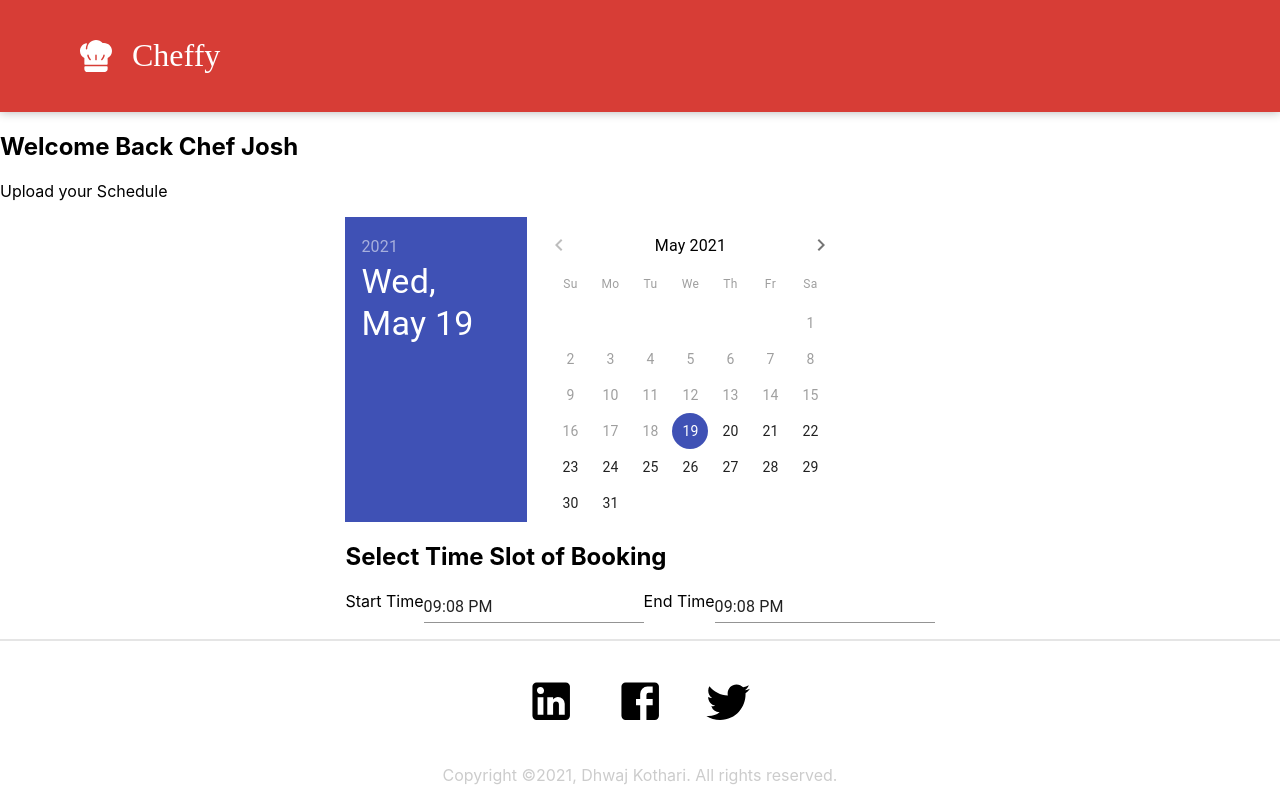
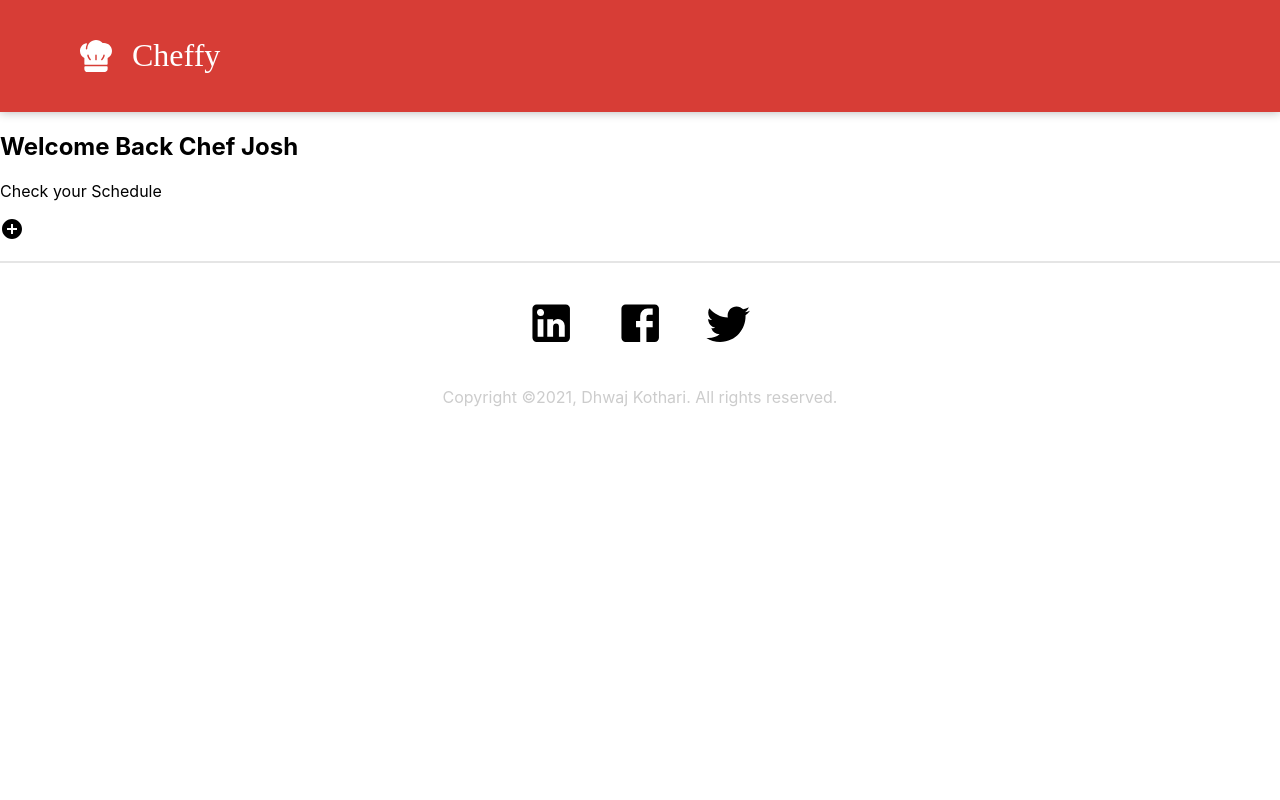
Before and after one commit to DhwajKothari/Cheffy, a React (Create React App) app in the folder cheffy/: page / in a window 1280 px wide. Built offline with nearby package versions, Linux system fonts and the light colour scheme.

Commit message:
scheduling added

```diff
--- a/cheffy/src/App.js
+++ b/cheffy/src/App.js
@@ -3,13 +3,31 @@ import Header from "./components/Header/Header";
 import Footer from "./components/Footer/Footer";
 import Calender from "./components/Calender/Calender";
 import Intro from "./components/Intro/Intro";
+import Schedule from "./components/Schedule/Schedule";
 
 const App = (props) => {
+  const [schedule, setSchedule] = React.useState([]);
+  const addToSchedule = (work, date, endTime) => {
+    setSchedule((schedule) => {
+      schedule.push({
+        title: work,
+        startDate: date,
+        startTime: date,
+        endTime: endTime,
+
+      });
+    });
+    console.log(schedule);
+  };
+  function addTask() {
+    return
+    <Calender addToSchedule={addToSchedule} />;
+  }
   return (
     <div className="App">
       <Header />
       <Intro />
-      <Calender />
+      <Schedule schedule={schedule} addTask={addTask}/>
       <Footer />
     </div>
   );
--- a/cheffy/src/components/Calender/Calender.js
+++ b/cheffy/src/components/Calender/Calender.js
@@ -8,20 +8,45 @@ import {
   MuiPickersUtilsProvider,
 } from "@material-ui/pickers";
 import "./calender.css";
+import Button from "@material-ui/core/Button";
 
 const Calender = (props) => {
+  const [work, setWork] = React.useState("");
   const [selectedDate, setSelectedDate] = React.useState(new Date());
-    const [selectedEndTime, setSelectedEndTime] = React.useState(selectedDate);
+  const [selectedEndTime, setSelectedEndTime] = React.useState(selectedDate);
   const handleDateChange = (date) => {
     setSelectedDate(date);
   };
   const handleEndTimeChange = (date) => {
     setSelectedEndTime(date);
   };
+
+  function setSchedule(event) {
+    props.addToSchedule(work, selectedDate, selectedEndTime);
+    setWork("");
+    setSelectedDate(new Date());
+    setSelectedEndTime(new Date());
+    event.preventDefault();
+  }
+
+  function handleChange(event) {
+    const { value } = event.target;
+    setWork(value);
+  }
+
   return (
     <MuiPickersUtilsProvider utils={DateFnsUtils} locale={enLocale}>
       <div className="container">
         <form>
+          <div className="work">
+            <input
+              type="text"
+              name="Work"
+              onChange={handleChange}
+              placeholder="Work"
+              value={work}
+            />
+          </div>
           <div className="calender">
             <DatePicker
               orientation="landscape"
@@ -32,20 +57,21 @@ const Calender = (props) => {
               onChange={handleDateChange}
             />
           </div>
-          <h2>Select Time Slot of Booking</h2>
+          <h2>Select Time Slots</h2>
           <div className="time">
             <div className="startTime">
-              <label>Start Time</label>
+              <p>Start Time</p>
               <TimePicker value={selectedDate} onChange={handleDateChange} />
             </div>
             <div className="endTime">
-              <label>End Time</label>
+              <p>End Time</p>
               <TimePicker
                 value={selectedEndTime}
                 onChange={handleEndTimeChange}
               />
             </div>
           </div>
+          <Button className="AddTaskbtn" onClick={setSchedule}>Add to Schedule</Button>
         </form>
       </div>
     </MuiPickersUtilsProvider>
--- a/cheffy/src/components/Calender/calender.css
+++ b/cheffy/src/components/Calender/calender.css
@@ -11,7 +11,12 @@
     align-items: center;
     flex-direction: row;
 }
-
+.AddTaskbtn{
+    background-color: #d73d36;
+    color: #fff;
+    border-radius: 50%;
+    height: 2rem;
+}
 
 .MuiPickersDay-daySelected {
   background-color: #d73d36;
--- a/cheffy/src/components/Intro/Intro.js
+++ b/cheffy/src/components/Intro/Intro.js
@@ -1,10 +1,10 @@
 import React from "react";
 
-const Intro = () => {
+const Intro = (props) => {
   return (
     <div>
       <h2>Welcome Back Chef Josh</h2>
-      <p>Upload your Schedule</p>
+      <p>Check your Schedule</p>
     </div>
   );
 };
--- /dev/null
+++ b/cheffy/src/components/Schedule/Schedule.js
@@ -0,0 +1,19 @@
+import React from "react";
+import ScheduleTask from "./ScheduleTask";
+import AddCircleIcon from "@material-ui/icons/AddCircle";
+import "./schedule.css";
+
+const Schedule = (props) => {
+  return (
+    <div className="scheduleContainer">
+      {props.schedule.map((task, index) => {
+        return <ScheduleTask task={task} id={index} />;
+      })}
+      <div className="btn" onClick={props.addTask}>
+        <AddCircleIcon />
+      </div>
+    </div>
+  );
+};
+
+export default Schedule;
--- /dev/null
+++ b/cheffy/src/components/Schedule/ScheduleTask.js
@@ -0,0 +1,18 @@
+import React from 'react'
+
+const ScheduleTask = (props) => {
+    return (
+      <div className="task">
+        <p>{props.task.title}</p>
+        <div className="taskDate">
+          <p>{props.task.startDate}</p>
+        </div>
+        <div className="taskTime">
+          <p>{props.task.startTime}</p>
+          <p>{props.task.endTime}</p>
+        </div>
+      </div>
+    );
+}
+
+export default ScheduleTask
```
Also changed, not shown: cheffy/src/components/Schedule/schedule.css (added), cheffy/src/index.css (line endings or trailing spaces).
